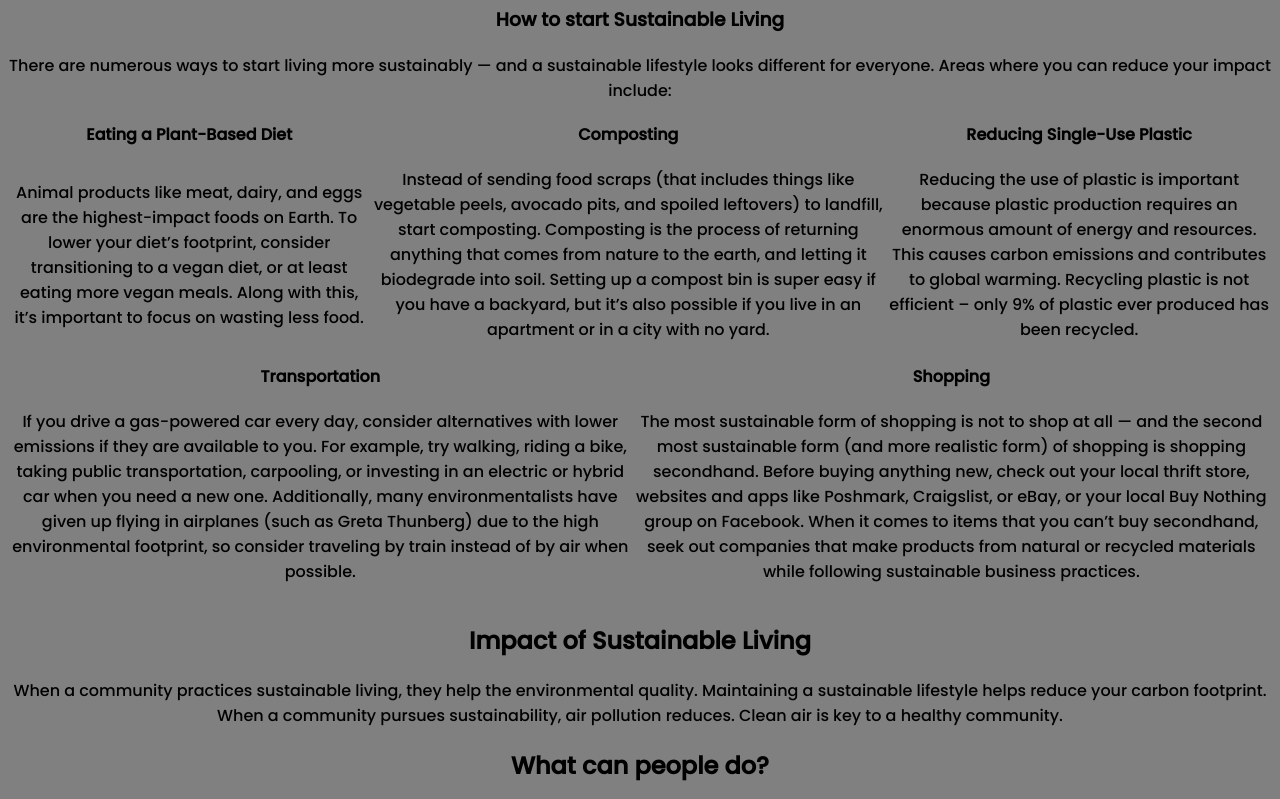
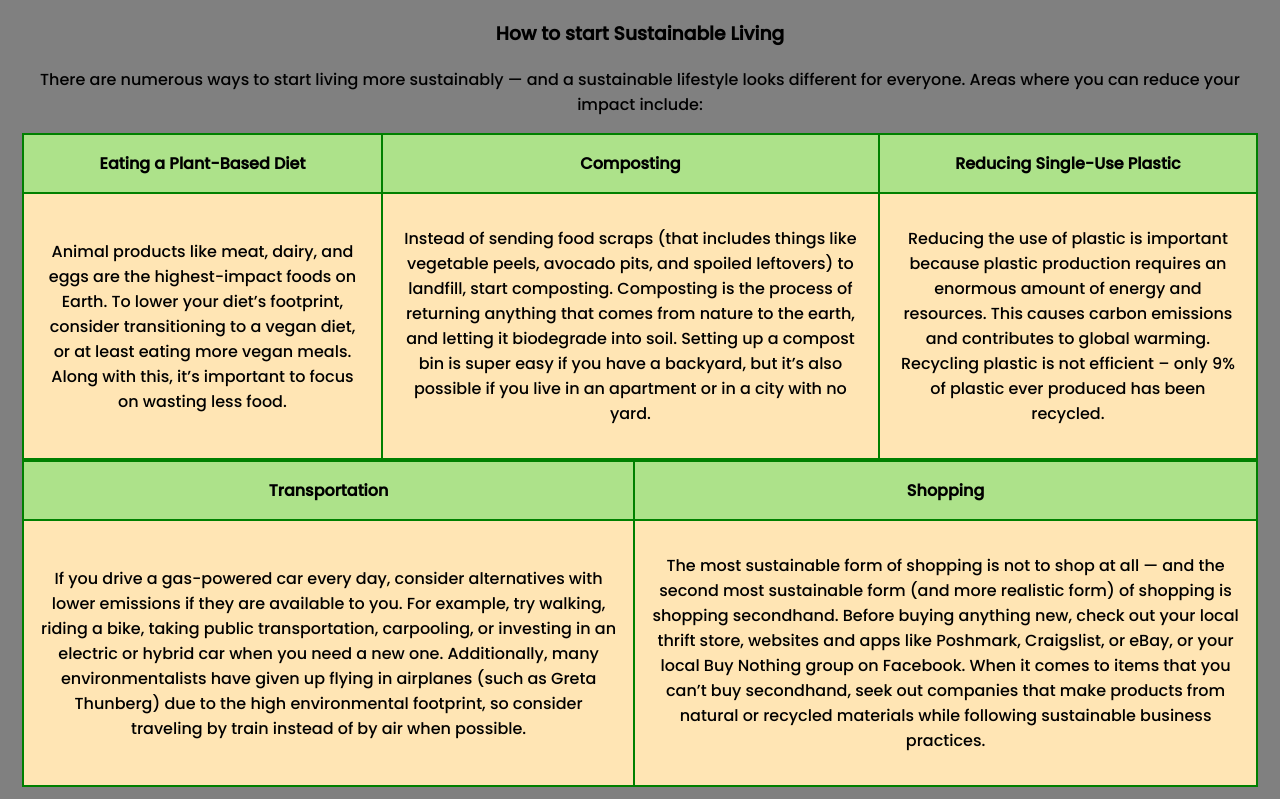
Before and after one commit to JaydenGames5653456/code2, a plain HTML site: page index.html in a window 1280 px wide. Shown: the part 921-1720 px from the top of the page. Drawn offline with Linux system fonts and the light colour scheme.

Commit message:
Update style.css

```diff
--- a/style.css
+++ b/style.css
@@ -4,6 +4,8 @@
 body{
 	background:gray;
 	font-family:'Poppins', sans-serif;
+	margin: 10px;
+	padding:12px;
 }
 nav{
 	float: right;
@@ -90,3 +92,25 @@ p{
 #slider-image-3:target ~ .image-holder{
     left: -1600px;
 }
+table {
+  border-collapse: collapse;
+  width: 100%;
+}
+
+table,td,th{
+  border: 2px solid green;
+}
+
+th{
+  text-align:center;
+  background:#ADE28A;
+}
+
+td {
+  text-align: left;
+  background: #FFE5B4;
+}
+
+th,td{
+  padding: 16px;
+}
```
